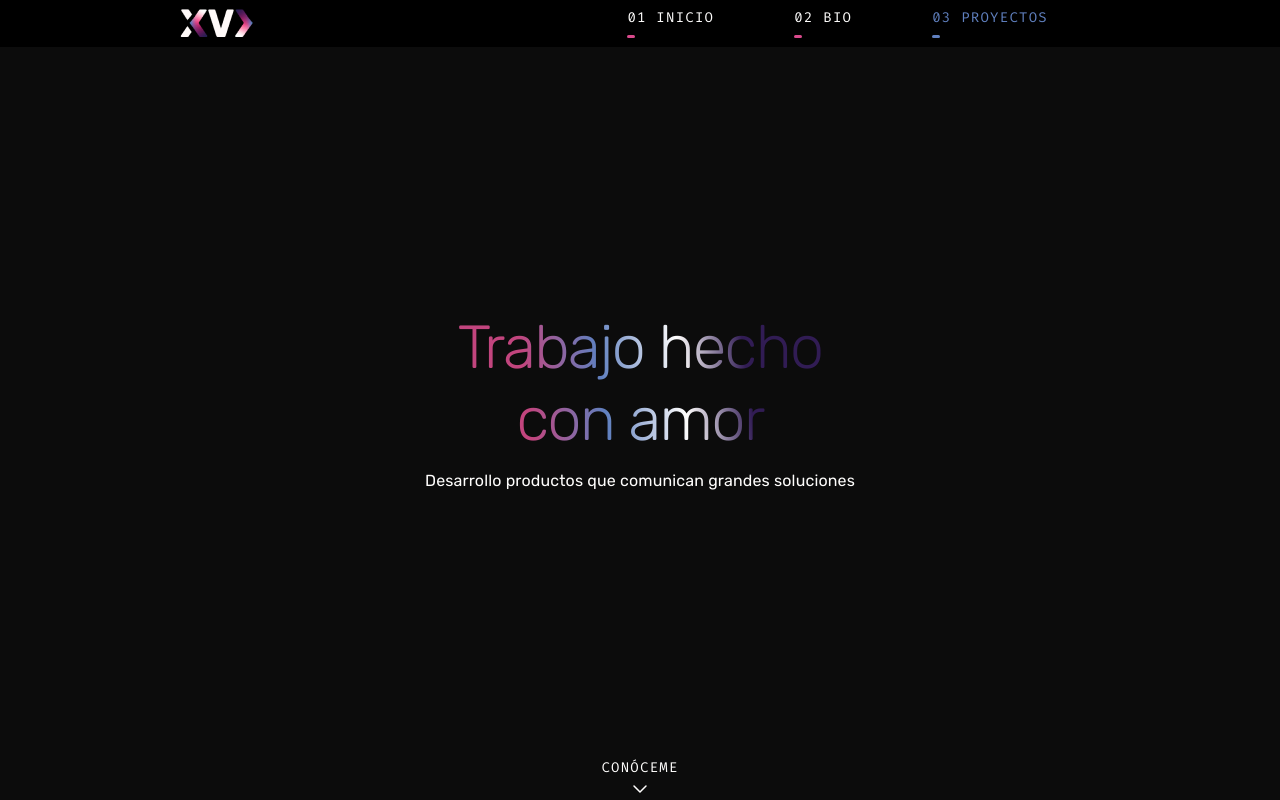
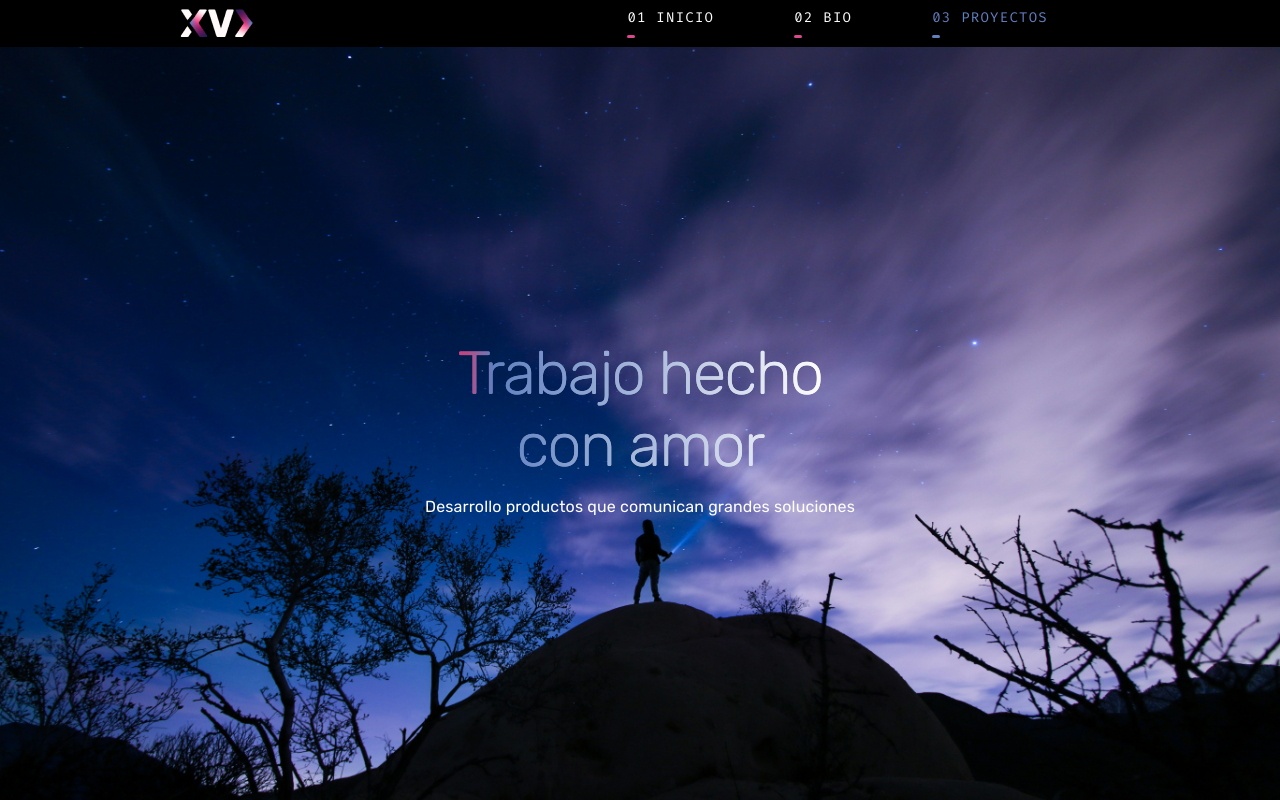
Before and after one commit to xvvas/jsx-perse-dev-portafolio, a React (Vite) app: page /Proyectos in a window 1280 px wide. Shown: the top 800 px of the page. Built offline with nearby package versions, Linux system fonts and the light colour scheme.

Commit message:
add animation on BioMain component and WorkMain content

```diff
--- a/src/components/content/bio/bioMainContent/BioMainContent.jsx
+++ b/src/components/content/bio/bioMainContent/BioMainContent.jsx
@@ -12,12 +12,12 @@ export default function BioMainContent() {
     return (
         <ContainerMain className="BioMainContent">
             <div className="bioMainContent__content">
-                <div className=" bioMainContent__title">
+                <div className=" bioMainContent__title" data-aos="fade-left" data-aos-duration="2000">
                     <TypeH1>
                         Un apasionado por la tecnología y el arte
                     </TypeH1>
                 </div>
-                <div className="bioMainContent__subtitle">
+                <div className="bioMainContent__subtitle" data-aos="fade-right" data-aos-duration="2000">
                     <TypeSubTitle1>
                         Desarrollo productos que comunican grandes soluciones
                     </TypeSubTitle1>
--- a/src/components/content/work/workMainContent/WorkMainContent.css
+++ b/src/components/content/work/workMainContent/WorkMainContent.css
@@ -2,6 +2,11 @@
     flex-direction: column;
     flex-direction: column;
     justify-content: center;
+    background-image: url(../../../../assets/png/work_main.jpg);
+    background-color: black;
+    background-size: 100%;
+    background-position:center;
+    background-repeat: no-repeat
 }
 
 .workMainContent__content{
@@ -15,7 +20,7 @@
 
 .workMainContent__tittle{
     text-align: center;
-    background: var(--color-text-deg);
+    background: var(--color-text-deg-alternative);
     -webkit-background-clip: text;
     -webkit-text-fill-color: transparent;
     background-clip: text;
--- a/src/components/content/work/workMainContent/WorkMainContent.jsx
+++ b/src/components/content/work/workMainContent/WorkMainContent.jsx
@@ -3,19 +3,25 @@ import "./WorkMainContent.css"
 
 //utils
 import { TypeH1, TypeSubTitle1 } from "@cu/fonts/Type";
-import { BtnArrowDown } from "@cu/interface/btns/Btns";
+//import { BtnArrowDown } from "@cu/interface/btns/Btns";
 import { ContainerMain } from "@cu/containers/Containers";
 
-export default function WorkMainContent(){
-    return(
+export default function WorkMainContent() {
+    return (
         <ContainerMain className="WorkMainContent">
             <div className="workMainContent__content">
-                <TypeH1 className="workMainContent__tittle">Trabajo hecho <br></br>  con amor</TypeH1>
-                <TypeSubTitle1 className="workMainContent__subTitle">Desarrollo productos que comunican grandes soluciones</TypeSubTitle1>
+                <div className="workMainContent__tittle" data-aos="fade-right" data-aos-duration="2000">
+                    <TypeH1 className="workMainContent__tittle">Trabajo hecho <br></br>  con amor</TypeH1>
+                </div>
+                <div data-aos="fade-left" data-aos-duration="2000">
+                    <TypeSubTitle1 className="workMainContent__subTitle">Desarrollo productos que comunican grandes soluciones</TypeSubTitle1>
+                </div>
             </div>
+            {/*
             <div className="workMainContent__initScroll">
                 <BtnArrowDown label="Conóceme"/>
             </div>
+            */}
         </ContainerMain>
     )
 }
```
